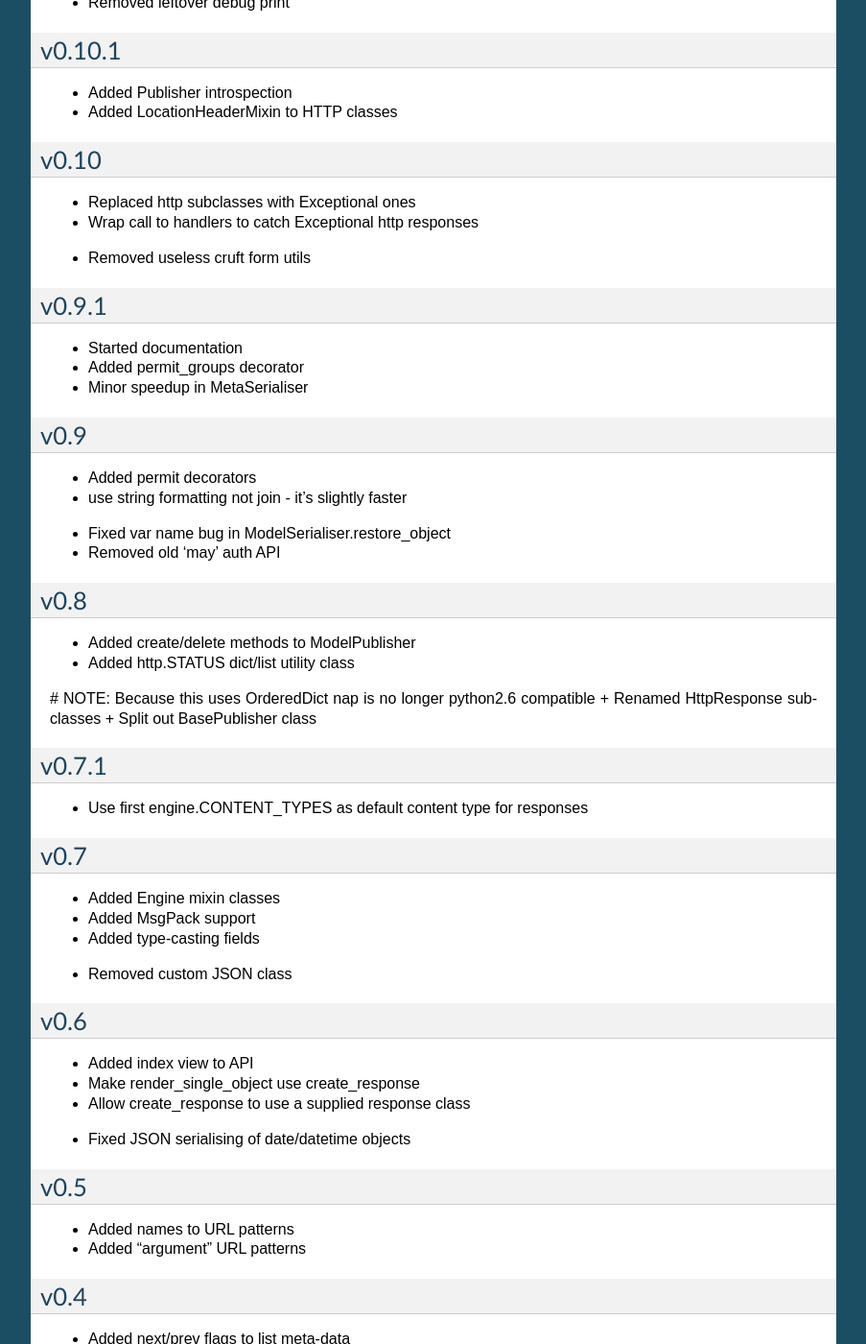
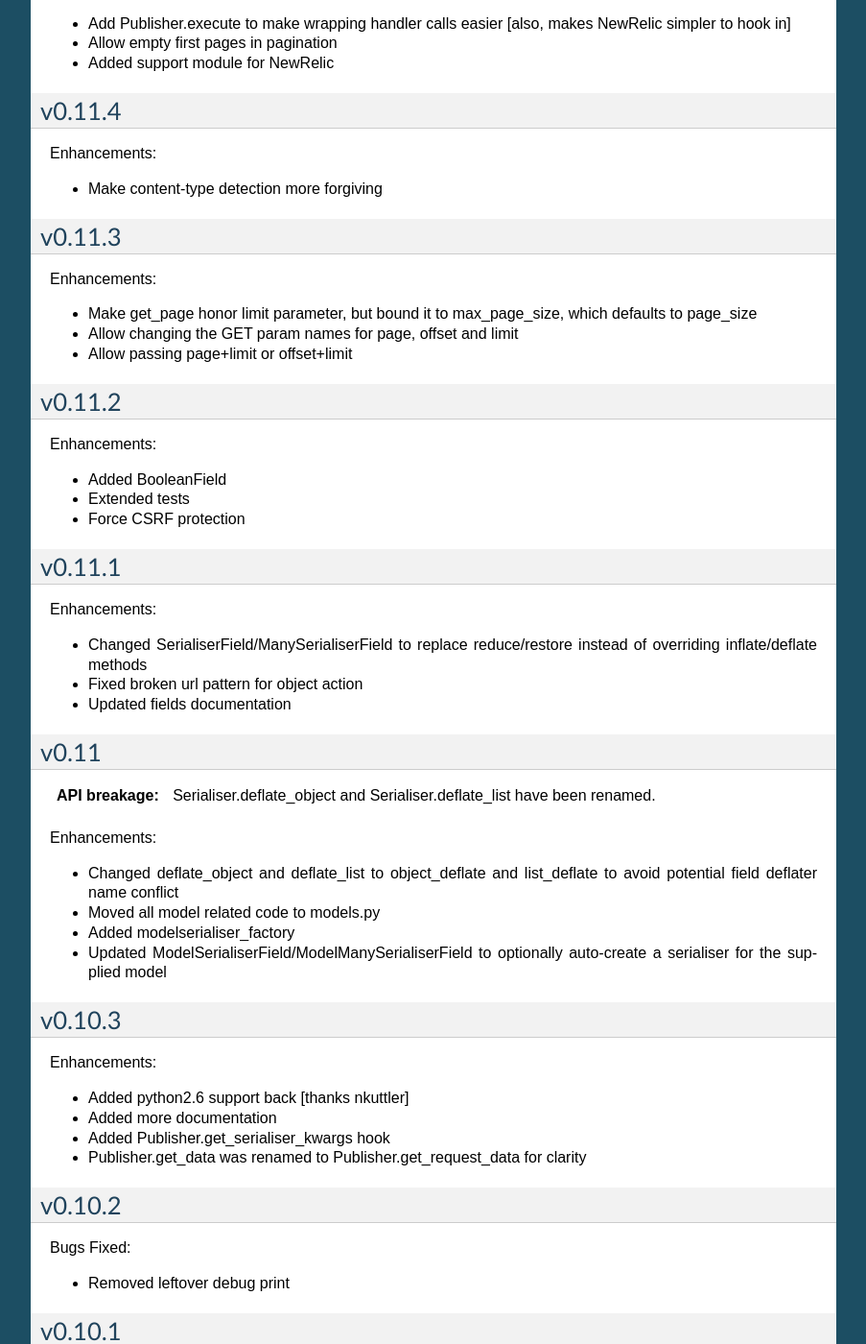
Before and after one commit to funkybob/django-nap, a Sphinx documentation site: the page built from docs/changelog.rst, in a window 1280 px wide and 1400 px high, scrolled down 3727 px. Shown: the whole window at 96% size, without its empty margins (198-1101 px from the left). Built offline with Sphinx 7.4.7, drawn with Linux system fonts in a browser that asks for light colours; some of the changed text lies outside the part shown.

Commit message:
Tidied up changelog

```diff
--- a/docs/changelog.rst
+++ b/docs/changelog.rst
@@ -5,10 +5,14 @@ Changelog
 v0.13.7
 =======
 
+Enhancements:
+
 + Added ReadTheDocs, and prettied up the docs
 
 v0.13.6
 =======
+
+Enhancements:
 
 + Overhauled testing
 + Added 'total_pages' to page meta.
@@ -17,26 +21,40 @@ v0.13.6
 v0.13.5.1
 =========
 
+Bug Fixes:
+
 - Fix fix for b'' from last release, to work in py2
 
 v0.13.5
 =======
 
+Bug Fixes:
+
 - Fix use of b'' for Py3.3 [thanks zzing]
+
+Enhancements:
+
 + Add options to control patterns
 
 v0.13.4
 =======
 
+Bug Fixes:
+
+- Return http.NotFound instead of raising it
+
+Enhancements:
+
 + Added views publisher
 + Updated docs
 + Re-added support for ujson, if installed
-- Return http.NotFound instead of raising it
 + Tidied up with pyflakes/pylint
 + Added Publisher.response_class property
 
 v0.13.3
 =======
+
+Bugs Fixed:
 
 - Make API return NotFound, instead of Raising it
 - Remove bogus CSV Reader class
@@ -44,11 +62,15 @@ v0.13.3
 v0.13.2.1
 =========
 
+Bugs Fixed:
+
 - Fixed typo
 - Fixed resolving cache in mixin
 
 v0.13.2
 =======
+
+Enhancements:
 
 + Separate Publisher.build_view from Publisher.patterns to ease providing custom patterns
 + Added SimplePatternsMixin for Publisher
@@ -57,13 +79,19 @@ v0.13.2
 v0.13.1
 =======
 
+Bugs Fixed:
+
 - Fixed silly bug in inflate
 
 v0.13.0
 =======
 
-# WARNING: API breakage
-> Changed auto-discover to look for 'publishers' instead of 'seraliser'.
+.. admonition:: WARNING: API breakage
+
+   Changed auto-discover to look for 'publishers' instead of 'seraliser'.
+
+Enhancements:
+
 + Added Field.null support
 + Now use the Field.default value
 + ValidationError handled in all field and custom inflator methods
@@ -71,48 +99,74 @@ v0.13.0
 v0.12.5.1
 =========
 
+Bugs Fixed:
+
 - Fix mistake introduced in 0.12.3 which broke NewRelic support
 
 v0.12.5
 =======
 
+Bugs Fixed:
+
+- Restored Django 1.4 compatibility
+
+Enhancements:
+
 + Allow disabling of API introspection index
-- Restored Django 1.4 compatibility
 
 v0.12.4
 =======
 
-+ Split simplecsv and csv export into extras module
+Bugs Fixed:
+
 - Fixed filename generation in csv export action
 - Fixed unicode/str issues with type() calls
+
+Enhancements:
+
++ Split simplecsv and csv export into extras module
 + Merged engine class directly into Publisher
 + Added fields.StringField
 
 v0.12.3
 =======
 
+Bugs Fixed:
+
 - Fix argument handling in Model*SerialiserFields
+- Tidied up with pyflakes
+
+Enhancements:
+
 + Added support for Py3.3 [thanks ioneyed]
 + Overhauled the MetaSerialiser class
 + Overhauled "sandbox" app
 + Added csv export action
-- Tidied up with pyflakes
 
 v0.12.2
 =======
+
+Enhancements:
 
 + Support read_only in modelserialiser_factory
 
 v0.12.1
 =======
 
+Bugs Fixed:
+
 - Flatten url patterns so object_default can match without trailing /
 - Fix class returned in permit decorator [Thanks emilkjer]
+
+Enhancements:
+
 + Allow passing an alternative default instead of None for Publisher.get_request_data
 + Added "read_only_fields" to ModelSerialiser [thanks jayant]
 
 v0.12
 =====
+
+Enhancements:
 
 + Tune Serialisers to pre-build their deflater/inflater method lists, removing work from the inner loop
 + Remove \*args where it's no helpful
@@ -120,20 +174,28 @@ v0.12
 v0.11.6.1
 =========
 
+Bugs Fixed:
+
 - Renamed HttpResponseRedirect to HttpResponseRedirection to avoid clashing with Django http class
 
 v0.11.6
 =======
+
+Bugs Fixed:
 
 - Raise a 404 on paginator raising EmptyPage, instead of failing
 
 v0.11.5.1
 =========
 
+Bugs Fixed:
+
 - Fix arguments passed to execute method
 
 v0.11.5
 =======
+
+Enhancements:
 
 + Add Publisher.execute to make wrapping handler calls easier [also, makes NewRelic simpler to hook in]
 + Allow empty first pages in pagination
@@ -142,10 +204,14 @@ v0.11.5
 v0.11.4
 =======
 
+Enhancements:
+
 + Make content-type detection more forgiving
 
 v0.11.3
 =======
+
+Enhancements:
 
 + Make get_page honor limit parameter, but bound it to max_page_size, which defaults to page_size
 + Allow changing the GET param names for page, offset and limit
@@ -154,12 +220,16 @@ v0.11.3
 v0.11.2
 =======
 
+Enhancements:
+
 + Added BooleanField
 + Extended tests
 + Force CSRF protection
 
 v0.11.1
 =======
+
+Enhancements:
 
 + Changed SerialiserField/ManySerialiserField to replace reduce/restore instead of overriding inflate/deflate methods
 + Fixed broken url pattern for object action
@@ -168,7 +238,12 @@ v0.11.1
 v0.11
 =====
 
-# WARNING: API breakage
+.. admonition:: API breakage
+
+    Serialiser.deflate_object and Serialiser.deflate_list have been renamed.
+
+Enhancements:
+
 + Changed deflate_object and deflate_list to object_deflate and list_deflate to avoid potential field deflater name conflict
 + Moved all model related code to models.py
 + Added modelserialiser_factory
@@ -176,6 +251,8 @@ v0.11
 
 v0.10.3
 =======
+
+Enhancements:
 
 + Added python2.6 support back [thanks nkuttler]
 + Added more documentation
@@ -185,10 +262,14 @@ v0.10.3
 v0.10.2
 =======
 
+Bugs Fixed:
+
 - Removed leftover debug print
 
 v0.10.1
 =======
+
+Enhancements:
 
 + Added Publisher introspection
 + Added LocationHeaderMixin to HTTP classes
@@ -196,12 +277,19 @@ v0.10.1
 v0.10
 =====
 
+Bugs Fixed:
+
+- Removed useless cruft form utils
+
+Enhancements:
+
 + Replaced http subclasses with Exceptional ones
 + Wrap call to handlers to catch Exceptional http responses
-- Removed useless cruft form utils
 
 v0.9.1
 ======
+
+Enhancements:
 
 + Started documentation
 + Added permit_groups decorator
@@ -210,43 +298,68 @@ v0.9.1
 v0.9
 ====
 
+Bugs Fixed:
+
+- Fixed var name bug in ModelSerialiser.restore_object
+- Removed old 'may' auth API
+
+Enhancements:
+
 + Added permit decorators
 + use string formatting not join - it's slightly faster
-- Fixed var name bug in ModelSerialiser.restore_object
-- Removed old 'may' auth API
 
 v0.8
 ====
 
+Enhancements:
+
 + Added create/delete methods to ModelPublisher
-+ Added http.STATUS dict/list utility class
-# NOTE:  Because this uses OrderedDict nap is no longer python2.6 compatible
 + Renamed HttpResponse subclasses
 + Split out BasePublisher class
++ Added http.STATUS dict/list utility class
+
+.. note::
+
+   Because this uses OrderedDict nap is no longer python2.6 compatible
+
 
 v0.7.1
 ======
+
+Enhancements:
 
 + Use first engine.CONTENT_TYPES as default content type for responses
 
 v0.7
 ====
 
+Bugs Fixed:
+
+- Removed custom JSON class
+
+Enhancements:
+
 + Added Engine mixin classes
 + Added MsgPack support
 + Added type-casting fields
-- Removed custom JSON class
 
 v0.6
 ====
 
+Bugs Fixed:
+
+- Fixed JSON serialising of date/datetime objects
+
+Enhancements:
+
 + Added index view to API
 + Make render_single_object use create_response
 + Allow create_response to use a supplied response class
-- Fixed JSON serialising of date/datetime objects
 
 v0.5
 ====
+
+Enhancements:
 
 + Added names to URL patterns
 + Added "argument" URL patterns
@@ -254,22 +367,31 @@ v0.5
 v0.4
 ====
 
+Enhancements:
+
 + Added next/prev flags to list meta-data
 + Added tests
 
 v0.3
 ====
 
+Enhancements:
+
 + Changed to more generic extra arguments in Serialiser
 
 v0.2
 ====
 
+Bugs Fixed:
+
+- Fixed bug in serialiser meta-class that broke inheritance
+- Fixed variable names
+
+Enhancements:
+
 + Pass the Publisher down into the Serialiser for more flexibility
 + Allow object IDs to be slugs
-- Fixed bug in serialiser meta-class that broke inheritance
 + Handle case of empty request body with JSON content type
-- Fixed variable names
 + Added SerialiserField and ManySerialiserField
 + Added Api machinery
 + Changed Serialiser to use internal Meta class
@@ -278,4 +400,6 @@ v0.2
 v0.1
 ====
 
+Enhancements:
+
 + Initial release, fraught with bugs :)
```
